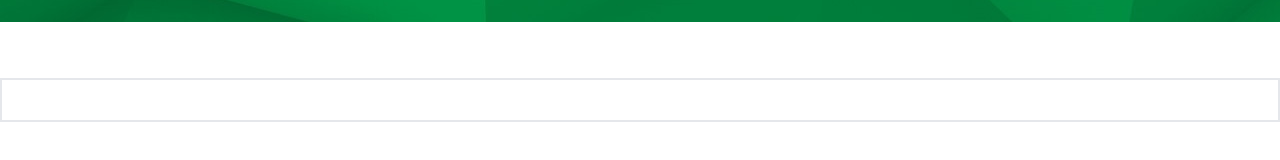
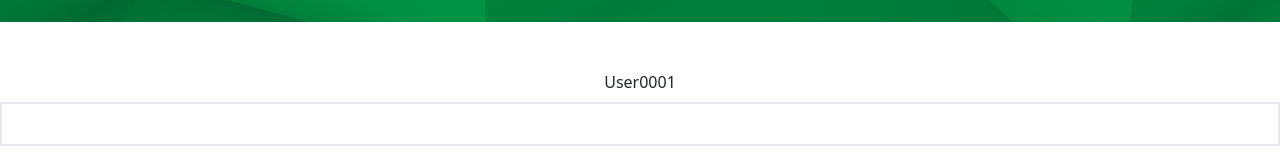
Before and after one commit to hax0-r/fiverr_notesApp, a React (Vite) app: page /account in a window 1280 px wide. Shown: the part 698-858 px from the top of the page. Built offline with nearby package versions, Linux system fonts and the light colour scheme; sample sign-in values are in the browser's storage.

Commit message:
first commit

```diff
--- a/src/Pages/Account.jsx
+++ b/src/Pages/Account.jsx
@@ -8,7 +8,7 @@ import { userContext } from '../Context/LoginContext';
 import bgImage from "../assets/loginBG.jpg"
 
 const Account = () => {
-    const { formData } = useContext(userContext);  // Access the context
+    const { formData } = useContext(userContext);
     const [selectedTimes, setSelectedTimes] = useState([]);
     const [timesToReturn, setTimesToReturn] = useState([]);
     const navigate = useNavigate();
@@ -41,6 +41,8 @@ const Account = () => {
 
     const isTimeSelected = (date, time, lab, img, name) => timesToReturn.includes(`${date}-${time}-${lab}-${img}-${name}`);
 
+    const displayUsername = formData.username || "User0001";
+
     return (
         <>
             <img src={bgImage} className="fixed -z-10 top-0 left-0 h-screen w-screen" alt="backgroundImage" />
@@ -53,7 +55,7 @@ const Account = () => {
                         </button>
                     </div>
                     <div className="max-w-[40rem] pt-10 m-auto">
-                        <Card.Text className='text-center pb-2'>{formData.username}</Card.Text>
+                        <Card.Text className='text-center pb-2'>{displayUsername}</Card.Text>
                         <Card.Text className='text-center border-2 mb-10 text-white border-zinc-200 rounded-md p-2'>Current Check-Outs</Card.Text>
                         {selectedTimes.map((timeObj, index) => (
                             <div key={index} className='flex justify-center mb-3 gap-2 items-center'>
```
